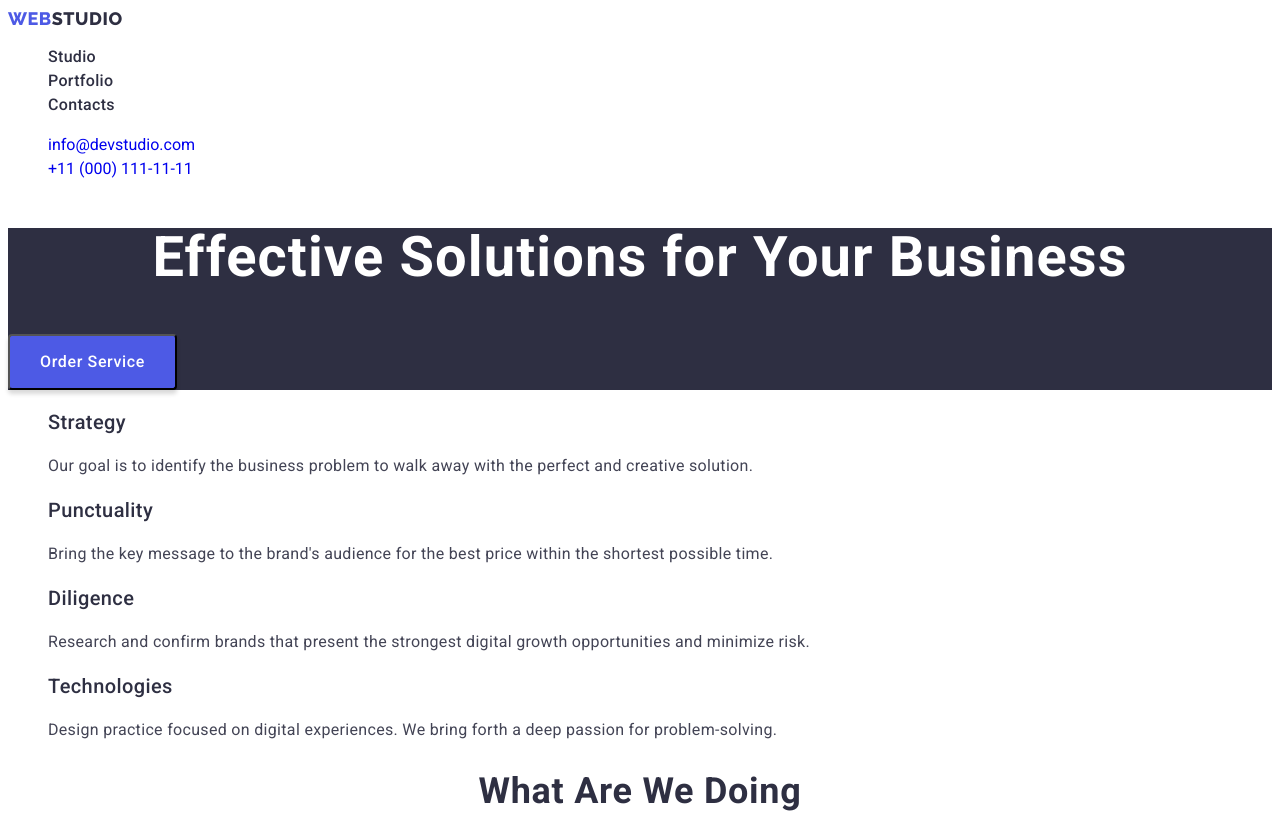
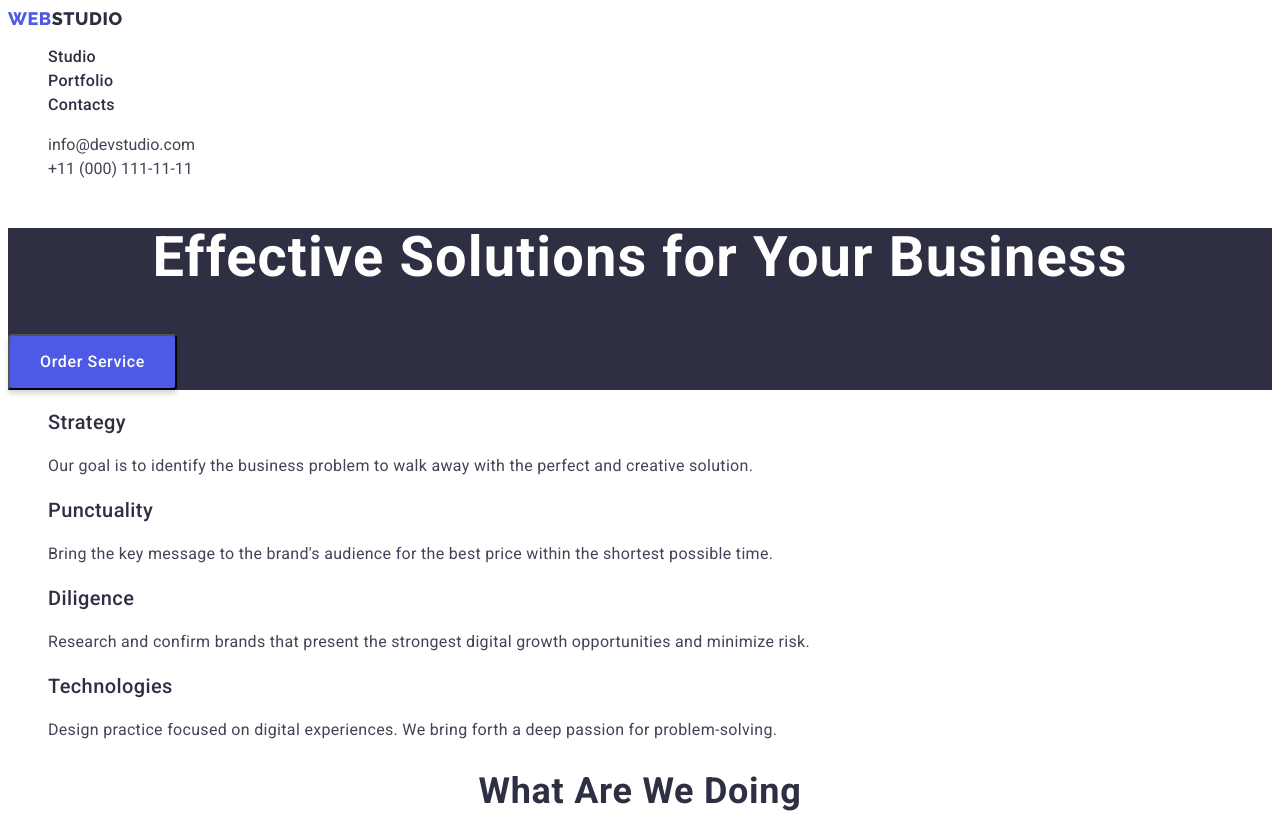
Before and after one commit to Oleksii81/goit-markup-hw-02, a plain HTML site: page index.html in a window 1280 px wide. Shown: the top 815 px of the page. Drawn offline with Linux system fonts and the light colour scheme.

Commit message:
Update styles.css

```diff
--- a/css/styles.css
+++ b/css/styles.css
@@ -41,13 +41,13 @@ body {
 .nav-link:hover, .nav-link:focus {
     color: var(--nav-color);
 }
-.address {
+.address-link {
     font-style: normal;
     color: var(--text-color);
     font-size: 16px;
     line-height: 1.5;
 }
-.address .link:active {
+.address-link:active {
     color: var(--text-color);
     font-size: 16px;
     line-height: 1.5;
```
